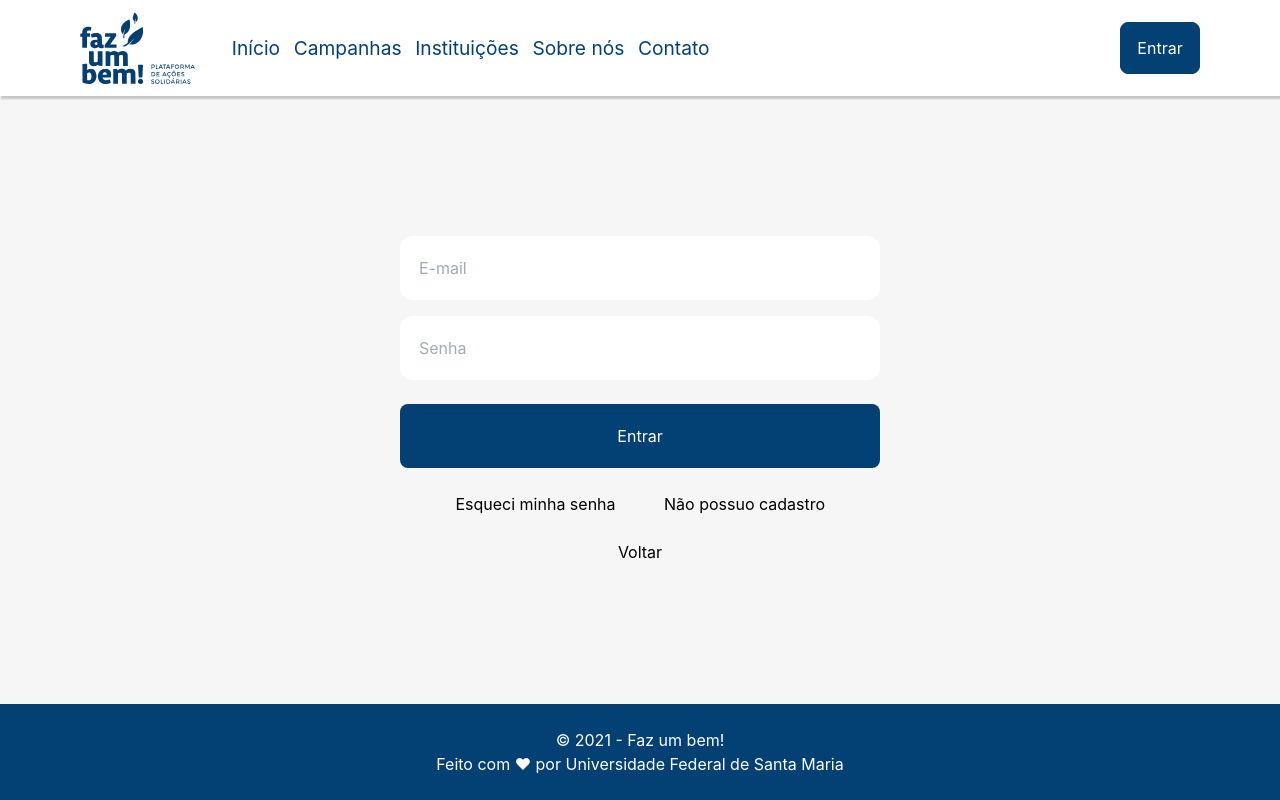
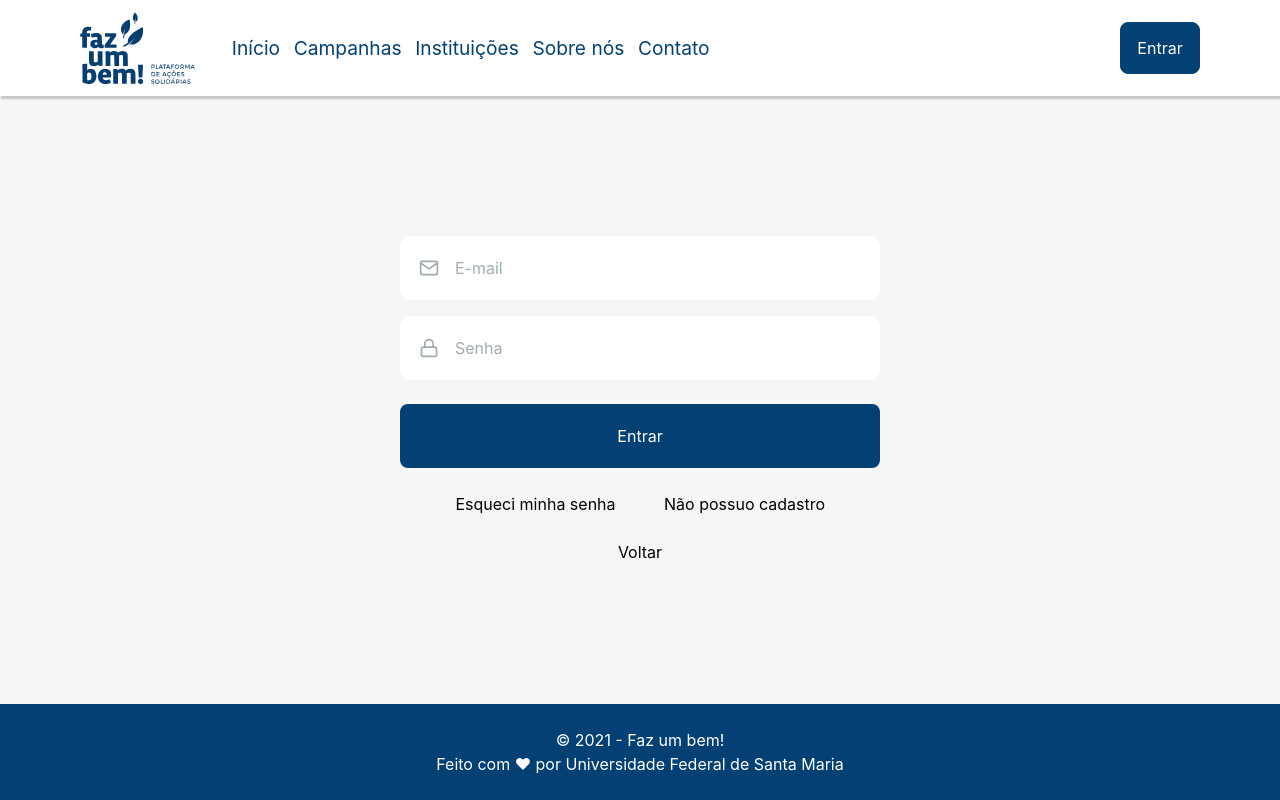
Before and after one commit to Faz-um-bem/frontend, a Next.js app: page /sign/in in a window 1280 px wide. Built offline with nearby package versions, Linux system fonts and the light colour scheme.

Commit message:
Adicionando icones

```diff
--- a/src/pages/sign/in.tsx
+++ b/src/pages/sign/in.tsx
@@ -5,6 +5,7 @@ import { useRouter } from 'next/router';
 import { SubmitHandler, useForm } from 'react-hook-form';
 import * as yup from 'yup';
 import { yupResolver } from '@hookform/resolvers/yup';
+import { FiLock, FiMail } from 'react-icons/fi';
 
 import { useAuth } from '~/hooks/useAuth';
 
@@ -84,6 +85,7 @@ export default function SigninInstitution() {
               placeholder="E-mail"
               type="email"
               error={errors.email}
+              icon={FiMail}
               {...register('email')}
             />
             <Input
@@ -91,6 +93,7 @@ export default function SigninInstitution() {
               placeholder="Senha"
               type="password"
               error={errors.password}
+              icon={FiLock}
               {...register('password')}
             />
 
```
